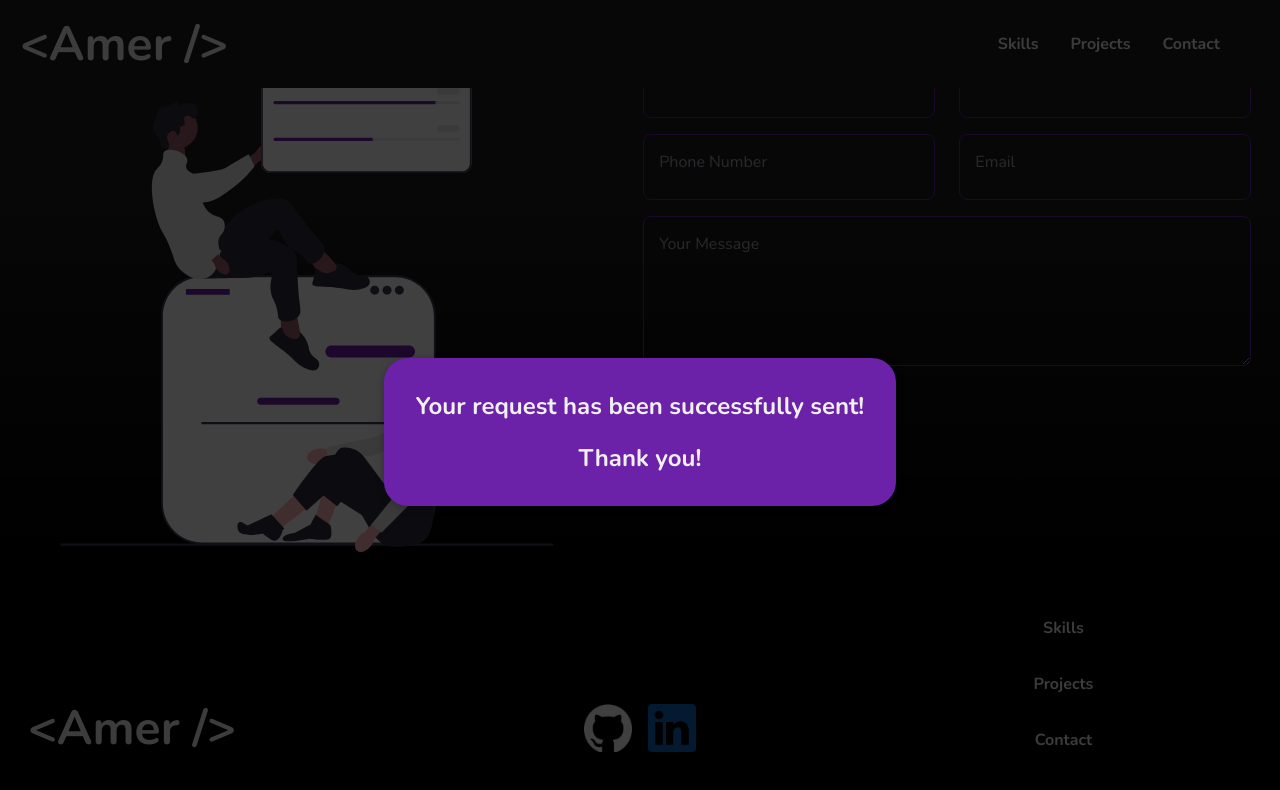
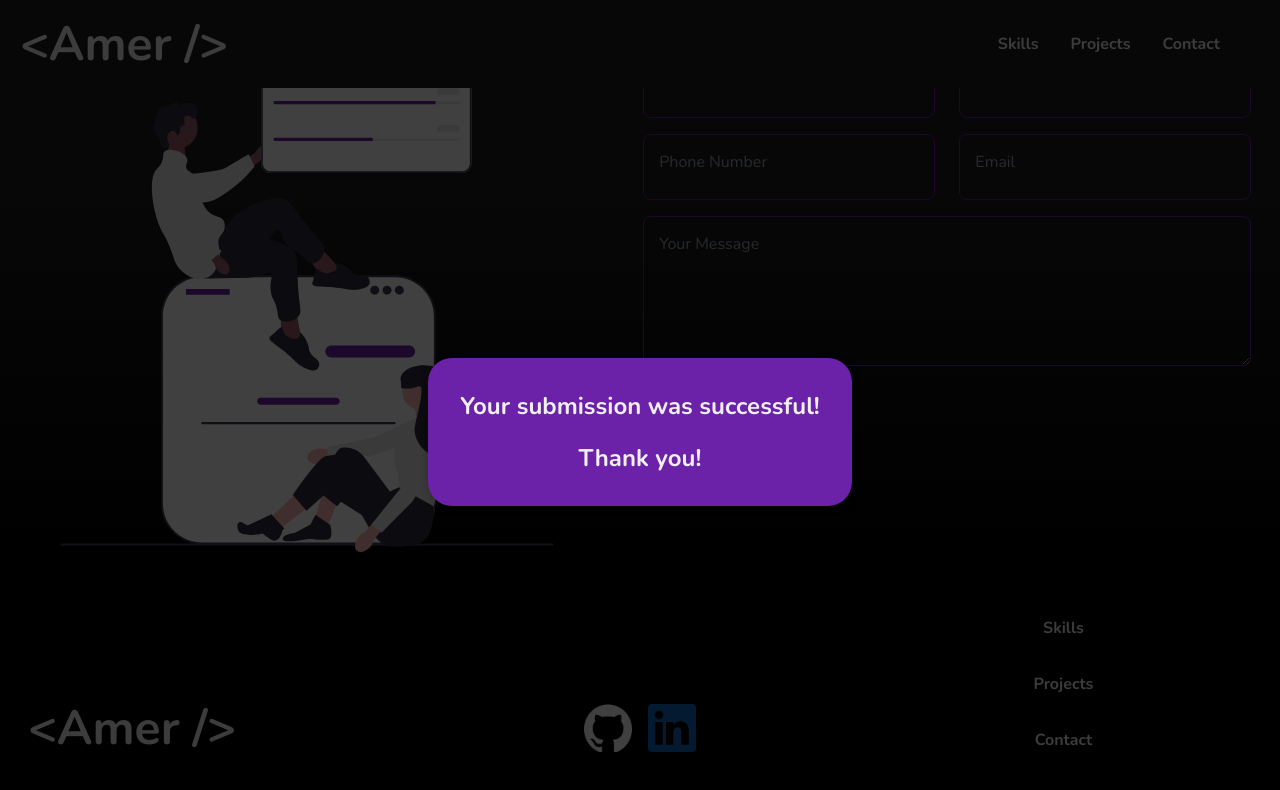
Before and after one commit to amerkulovic/Portfolio2.0, a React (Create React App) app: page / in a window 1280 px wide. Both pictures are taken after typing "Sample", "Sample", "5551234", "name@example.com", "Sample" into the empty fields and a click on the button "Send Message". Shown: the part 3032-3822 px from the top of the page. Built offline with nearby package versions, Linux system fonts and the light colour scheme; a web font is replaced by a local one.

Commit message:
added code to display the modal if contact info is not sent successfully

```diff
--- a/src/components/Contact.tsx
+++ b/src/components/Contact.tsx
@@ -5,6 +5,7 @@ import Modal from "./Modal";
 
 const Contact = () => {
   const [isModalVisible, setIsModalVisible] = useState(false);
+  const [wasSent, setWasSent] = useState<boolean>(false);
   const [formData, setFormData] = useState({
     firstName: "",
     lastName: "",
@@ -35,8 +36,10 @@ const Contact = () => {
     try {
       const response = await emailjs.send("service_bj8hrq4", "template_f9hhp9b", templateParams, "VakBFA1QLBGZOMeSo");
       setIsModalVisible(true);
+      setWasSent(true);
       setTimeout(() => {
         setIsModalVisible(false);
+        setWasSent(false);
       }, 3000);
       setFormData({
         firstName: "",
@@ -46,13 +49,19 @@ const Contact = () => {
         message: "",
       });
     } catch (error) {
-      alert("Failed to send message. Please try again later.");
+      setIsModalVisible(true);
+      setTimeout(() => {
+        setIsModalVisible(false);
+        setWasSent(false);
+      }, 3000);
+      console.log("Something went wrong :(");
     }
   };
 
   return (
     <div id="contacts" className="bg-gradient-to-b from-[#1c1c1c] to-black via-[#1c1c1c] pt-[120px]">
-      {isModalVisible && <Modal />}
+      {isModalVisible && wasSent && <Modal mainMessage="Your submission was successful!" secondaryMessage="Thank you!" />}
+      {isModalVisible && !wasSent && <Modal mainMessage="Sorry something went wrong" secondaryMessage="Try Again!" />}
       <h1 className="text-5xl font-bold text-center pb-20">Contact</h1>
       <section className="flex justify-around">
         <img className="h-[500px] w-[48%] max-md:hidden" src={contactSvg} />
--- a/src/components/Modal.tsx
+++ b/src/components/Modal.tsx
@@ -1,9 +1,16 @@
-const Modal = () => {
+import React from "react";
+
+interface ModalProps {
+  mainMessage: string;
+  secondaryMessage: string;
+}
+
+const Modal: React.FC<ModalProps> = ({ mainMessage, secondaryMessage }) => {
   return (
     <div className="backdrop">
       <section className="modal">
-        <h1 className="font-bold text-2xl text-center">Your request has been successfully sent!</h1>
-        <h1 className="font-bold text-2xl text-center mt-5">Thank you!</h1>
+        <h1 className="font-bold text-2xl text-center">{mainMessage}</h1>
+        <h1 className="font-bold text-2xl text-center mt-5">{secondaryMessage}</h1>
       </section>
     </div>
   );
```
